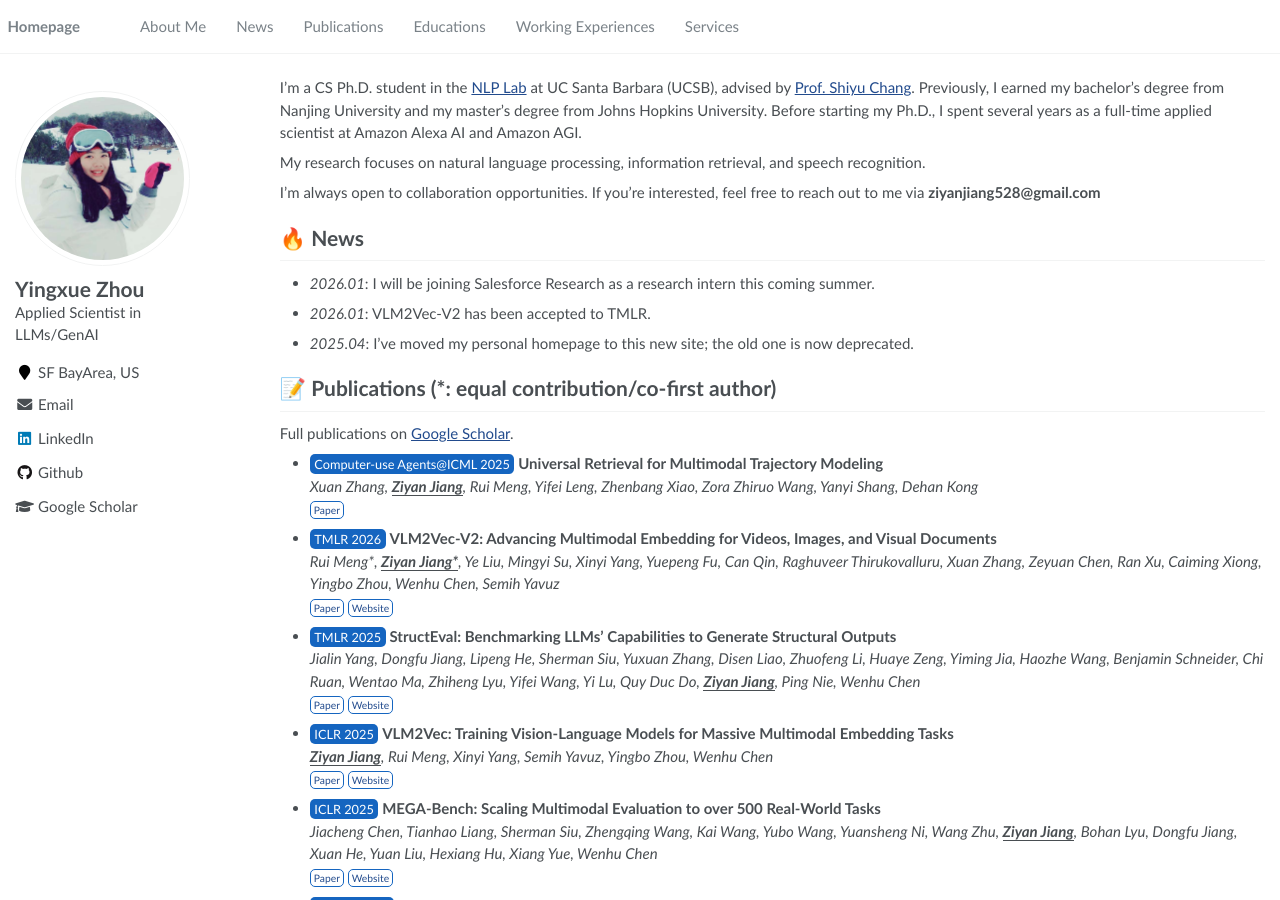
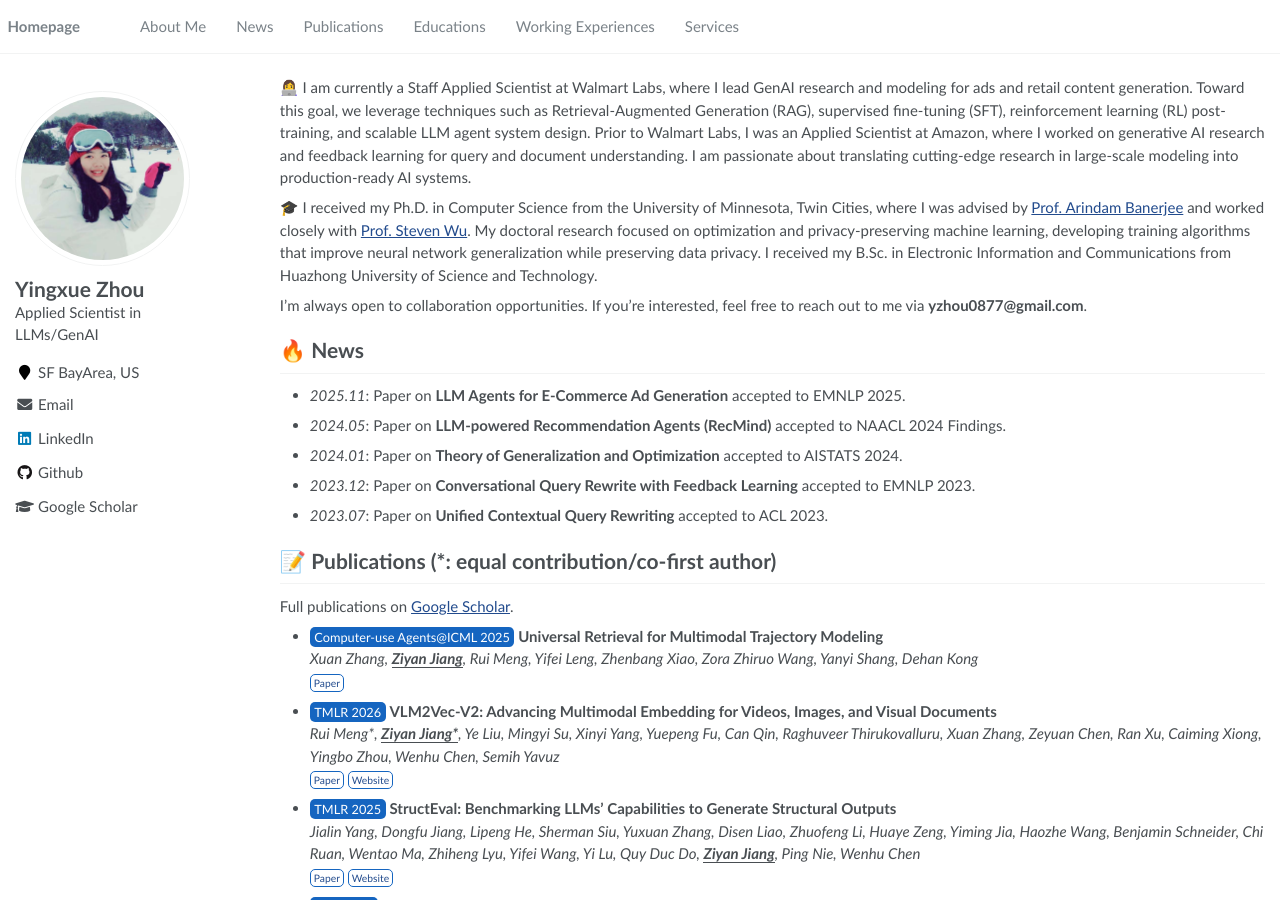
Before and after one commit to yzhou0877/yzhou0877.github.io, a Jekyll site: the page built from _pages/about.md, in a window 1280 px wide and 900 px high. Built offline with Jekyll 4.4.1, drawn with Linux system fonts in a browser that asks for light colours.

Commit message:
Revise about page with current position and research
Updated personal information and research focus in the about page.

```diff
--- a/_pages/about.md
+++ b/_pages/about.md
@@ -17,20 +17,18 @@ redirect_from:
 
 <span class='anchor' id='about-me'></span>
 
-I'm a CS Ph.D. student in the [NLP Lab](http://nlp.cs.ucsb.edu/) at UC Santa Barbara (UCSB), advised by [Prof. Shiyu Chang](https://code-terminator.github.io/). Previously, I earned my bachelor's degree from Nanjing University and my master's degree from Johns Hopkins University. Before starting my Ph.D., I spent several years as a full-time applied scientist at Amazon Alexa AI and Amazon AGI.
+👩‍💻 I am currently a Staff Applied Scientist at Walmart Labs, where I lead GenAI research and modeling for ads and retail content generation. Toward this goal, we leverage techniques such as Retrieval-Augmented Generation (RAG), supervised fine-tuning (SFT), reinforcement learning (RL) post-training, and scalable LLM agent system design. Prior to Walmart Labs, I was an Applied Scientist at Amazon, where I worked on generative AI research and feedback learning for query and document understanding. I am passionate about translating cutting-edge research in large-scale modeling into production-ready AI systems.
 
-My research focuses on natural language processing, information retrieval, and speech recognition.
+🎓 I received my Ph.D. in Computer Science from the University of Minnesota, Twin Cities, where I was advised by [Prof. Arindam Banerjee](https://arindam.cs.illinois.edu/) and worked closely with [Prof. Steven Wu](https://zstevenwu.com/). My doctoral research focused on optimization and privacy-preserving machine learning, developing training algorithms that improve neural network generalization while preserving data privacy. I received my B.Sc. in Electronic Information and Communications from Huazhong University of Science and Technology.
 
-I’m always open to collaboration opportunities. If you're interested, feel free to reach out to me via **ziyanjiang528@gmail.com**
-
-
+I’m always open to collaboration opportunities. If you're interested, feel free to reach out to me via **yzhou0877@gmail.com**.
 
 # 🔥 News
-- *2026.01*: I will be joining Salesforce Research as a research intern this coming summer.
-- *2026.01*: VLM2Vec-V2 has been accepted to TMLR.
-- *2025.04*: I’ve moved my personal homepage to this new site; the old one is now deprecated.
-
-
+- *2025.11*: Paper on **LLM Agents for E-Commerce Ad Generation** accepted to EMNLP 2025.
+- *2024.05*: Paper on **LLM-powered Recommendation Agents (RecMind)** accepted to NAACL 2024 Findings.
+- *2024.01*: Paper on **Theory of Generalization and Optimization** accepted to AISTATS 2024.
+- *2023.12*: Paper on **Conversational Query Rewrite with Feedback Learning** accepted to EMNLP 2023.
+- *2023.07*: Paper on **Unified Contextual Query Rewriting** accepted to ACL 2023.
 
 
 {% include_relative includes/pub.md %}
```
